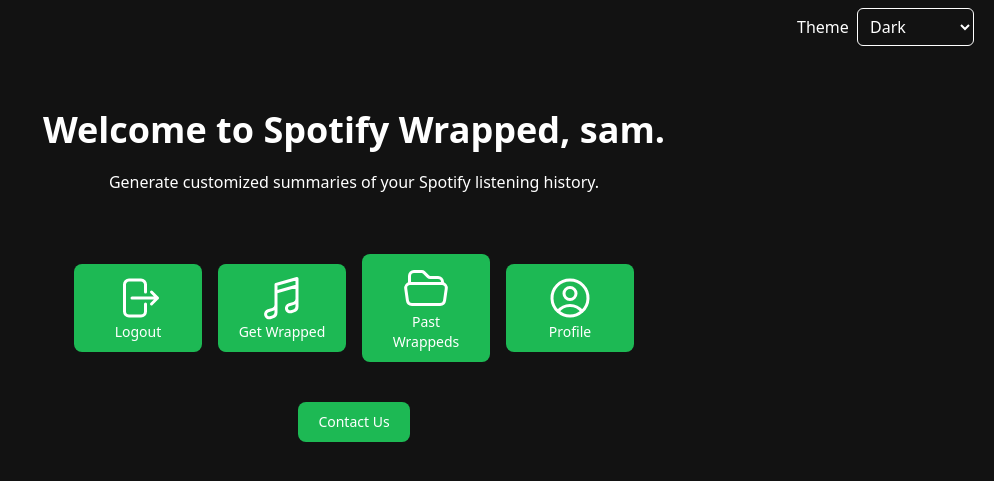
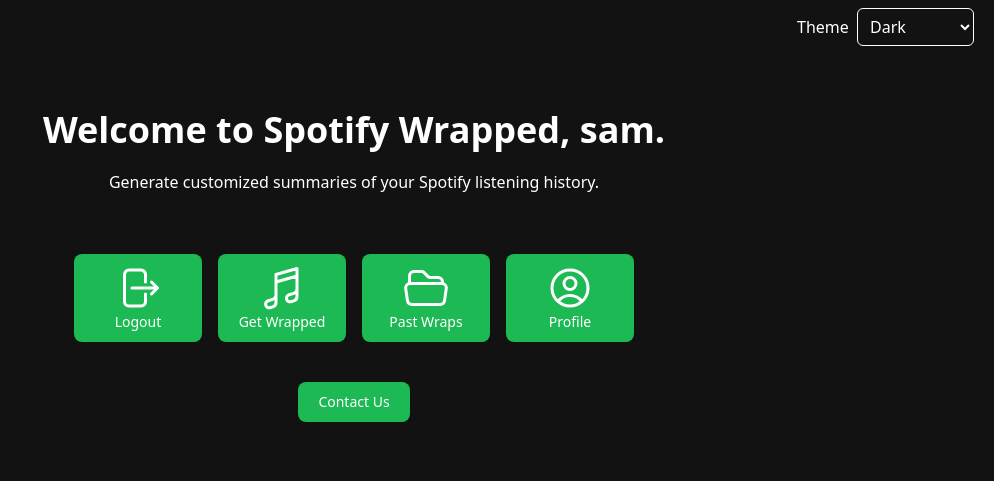
Before and after one commit to SamBalakhanei/custom-spotify-wrapped, a Django app: page / in a window 1280 px wide. Shown: the top 481 px of the page, without its empty margins (286-1280 px from the left). Run offline with Django 5.2, Linux system fonts and the light colour scheme; a user stored in the database is signed in; data comes from the database, SQL or seed files in the repository; some libraries are stand-ins or nearby versions.

Commit message:
sets up past wraps page

```diff
--- a/custom_wrapped/app/views.py
+++ b/custom_wrapped/app/views.py
@@ -16,6 +16,7 @@ from .utils.spotify_utils import process_top_tracks, process_top_artists
 import google.generativeai as genai
 import os
 from collections import Counter
+from django.utils.formats import date_format
 
 load_dotenv()
 
@@ -50,13 +51,19 @@ def get_past_wrappeds(request):
         for wrapped_obj in wrapped_objs:
             wrapped = {
                 'date_created': wrapped_obj.date_created,
+                'date_formatted': date_format(wrapped_obj.date_created),
                 'time_period': wrapped_obj.time_period,
                 'data': wrapped_obj.data,
             }
+            print(wrapped['date_formatted'])
             wrappeds[i] = wrapped
             i += 1
 
-        return JsonResponse(wrappeds)
+        return render(request, 'past_wraps.html', {'past_wraps' : wrappeds})
+
+def view_past_wrap(request, date):
+    wrap = Wrapped.objects.get(date_created=date)  # Fetches the object with `id=1`
+    return wrap
 
 
 def register(request):
@@ -335,6 +342,3 @@ def create_new_wrapped(request, limit, period):
     save_wrapped(request.user, period, wrapped)
     context = {'top_artists': wrapped["artists"], 'top_tracks': wrapped["tracks"]}
     return render(request, 'wrapped.html', context)
-
-def past_wraps(request):
-    return render(request, 'past_wraps.html')
--- a/custom_wrapped/templates/index.html
+++ b/custom_wrapped/templates/index.html
@@ -35,7 +35,7 @@
                             <svg xmlns="http://www.w3.org/2000/svg" fill="none" viewBox="0 0 24 24" stroke-width="1.5" stroke="currentColor" class="size-12">
                                 <path stroke-linecap="round" stroke-linejoin="round" d="M3.75 9.776c.112-.017.227-.026.344-.026h15.812c.117 0 .232.009.344.026m-16.5 0a2.25 2.25 0 0 0-1.883 2.542l.857 6a2.25 2.25 0 0 0 2.227 1.932H19.05a2.25 2.25 0 0 0 2.227-1.932l.857-6a2.25 2.25 0 0 0-1.883-2.542m-16.5 0V6A2.25 2.25 0 0 1 6 3.75h3.879a1.5 1.5 0 0 1 1.06.44l2.122 2.12a1.5 1.5 0 0 0 1.06.44H18A2.25 2.25 0 0 1 20.25 9v.776" />
                               </svg>
-                                                          <p class="text-center">Past Wrappeds</p>
+                            <p class="text-center">Past Wraps</p>
                         </button>
                     </a>
 
```
Also changed, not shown: custom_wrapped/templates/past_wraps.html (+12 -1 lines).
